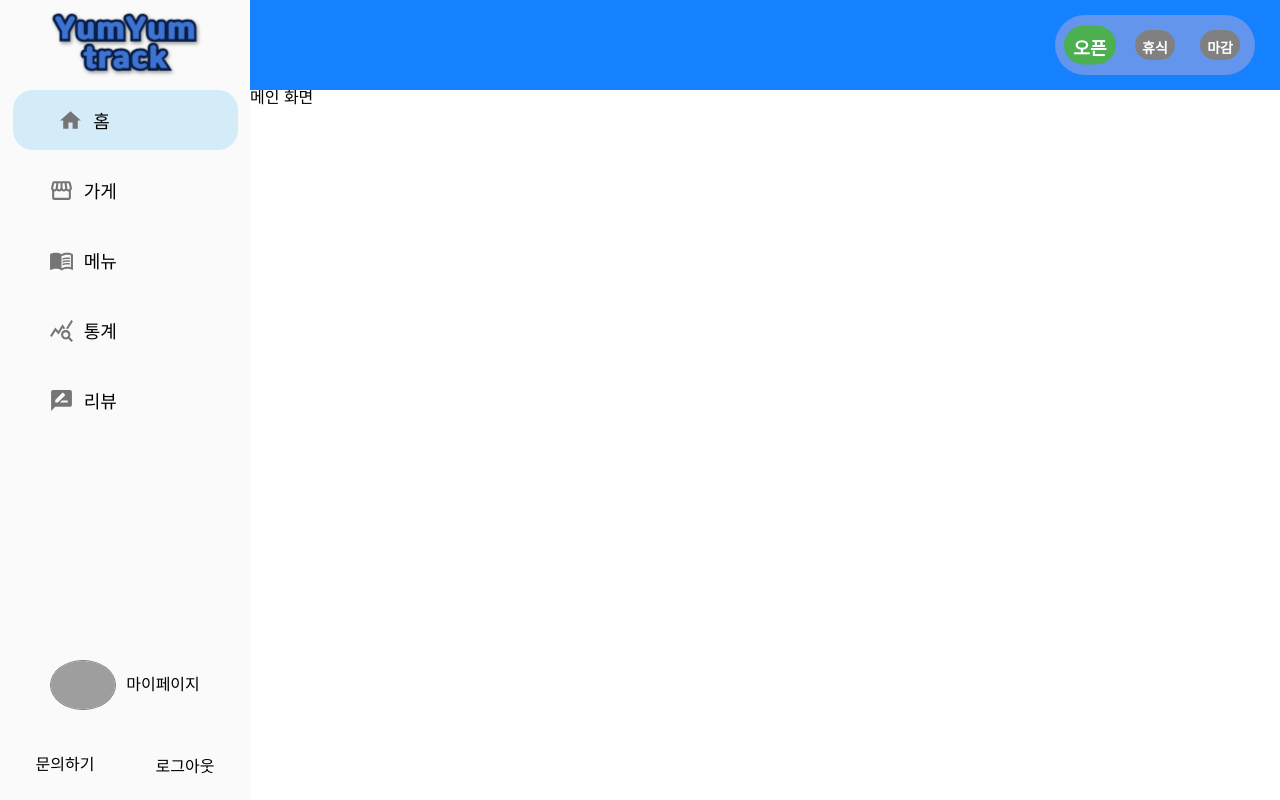
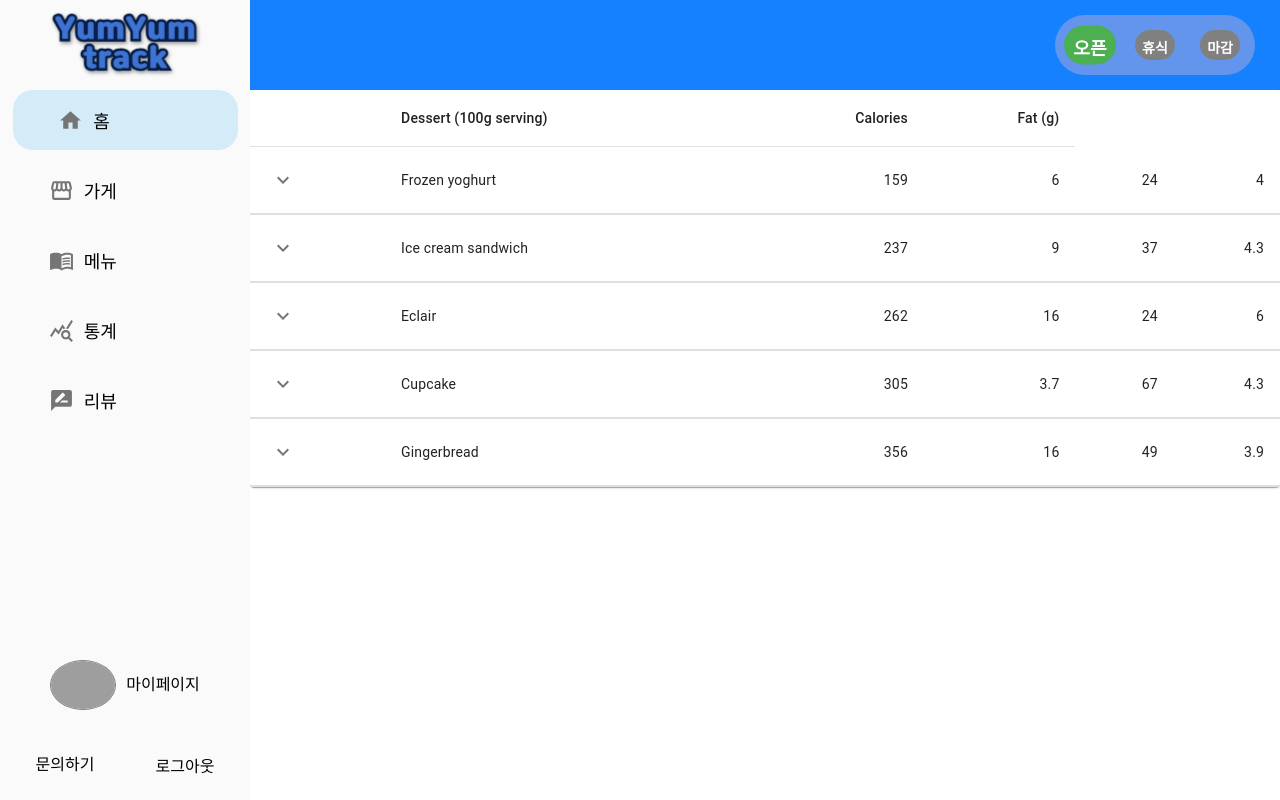
Before and after one commit to hiy0ung/yumyum_web, a React (Create React App) app in the folder yumyum_front/: page /main in a window 1280 px wide. Built offline with nearby package versions, Linux system fonts and the light colour scheme; grey boxes are pictures that could not be loaded; a web font is replaced by a local one.

Commit message:
20241227 csy

```diff
--- a/yumyum_front/src/App.tsx
+++ b/yumyum_front/src/App.tsx
@@ -35,11 +35,6 @@ import MypageUpdate from "./views/MyPage/MypageUpdate";
 
 
 function App() {
-    const location = useLocation();
-    const token = "token";
-    useEffect(() => {
-        console.log("토큰 검사 : " + token);
-    }, [location.pathname]);
     return (
         <>
             <div css={css.wrap}>
--- a/yumyum_front/src/views/Main/Main.tsx
+++ b/yumyum_front/src/views/Main/Main.tsx
@@ -1,10 +1,11 @@
 /** @jsxImportSource @emotion/react */
 import React from 'react';
+import Order from '../Order/Order';
 
 const Main = () => {
     return (
         <>
-            메인 화면
+            <Order />
         </>
     );
 };
--- /dev/null
+++ b/yumyum_front/src/views/Order/Order.tsx
@@ -0,0 +1,140 @@
+/** @jsxImportSource @emotion/react */
+import * as React from 'react';
+import * as css from "./Style";
+import Box from '@mui/material/Box';
+import Collapse from '@mui/material/Collapse';
+import IconButton from '@mui/material/IconButton';
+import Table from '@mui/material/Table';
+import TableBody from '@mui/material/TableBody';
+import TableCell from '@mui/material/TableCell';
+import TableContainer from '@mui/material/TableContainer';
+import TableHead from '@mui/material/TableHead';
+import TableRow from '@mui/material/TableRow';
+import Typography from '@mui/material/Typography';
+import Paper from '@mui/material/Paper';
+import KeyboardArrowDownIcon from '@mui/icons-material/KeyboardArrowDown';
+import KeyboardArrowUpIcon from '@mui/icons-material/KeyboardArrowUp';
+
+function createData(
+  name: string,
+  calories: number,
+  fat: number,
+  carbs: number,
+  protein: number,
+  price: number,
+) {
+  return {
+    name,
+    calories,
+    fat,
+    carbs,
+    protein,
+    price,
+    history: [
+      {
+        date: '2020-01-05',
+        customerId: '11091700',
+        amount: 3,
+      },
+      {
+        date: '2020-01-02',
+        customerId: 'Anonymous',
+        amount: 1,
+      },
+    ],
+  };
+}
+
+function Row(props: { row: ReturnType<typeof createData> }) {
+  const { row } = props;
+  const [open, setOpen] = React.useState(false);
+
+  return (
+    <React.Fragment>
+      <TableRow sx={{ '& > *': { borderBottom: 'unset' } }}>
+        <TableCell>
+          <IconButton
+            aria-label="expand row"
+            size="small"
+            onClick={() => setOpen(!open)}
+          >
+            {open ? <KeyboardArrowUpIcon /> : <KeyboardArrowDownIcon />}
+          </IconButton>
+        </TableCell>
+        <TableCell component="th" scope="row">
+          {row.name}
+        </TableCell>
+        <TableCell align="right">{row.calories}</TableCell>
+        <TableCell align="right">{row.fat}</TableCell>
+        <TableCell align="right">{row.carbs}</TableCell>
+        <TableCell align="right">{row.protein}</TableCell>
+      </TableRow>
+      <TableRow>
+        <TableCell style={{ paddingBottom: 0, paddingTop: 0 }} colSpan={6}>
+          <Collapse in={open} timeout="auto" unmountOnExit>
+            <Box sx={{ margin: 1 }}>
+              <Typography variant="h6" gutterBottom component="div">
+                History
+              </Typography>
+              <Table size="small" aria-label="purchases">
+                <TableHead>
+                  <TableRow>
+                    <TableCell>Date</TableCell>
+                    <TableCell>Customer</TableCell>
+                    <TableCell align="right">Amount</TableCell>
+                    <TableCell align="right">Total price ($)</TableCell>
+                  </TableRow>
+                </TableHead>
+                <TableBody>
+                  {row.history.map((historyRow) => (
+                    <TableRow key={historyRow.date}>
+                      <TableCell component="th" scope="row">
+                        {historyRow.date}
+                      </TableCell>
+                      <TableCell>{historyRow.customerId}</TableCell>
+                      <TableCell align="right">{historyRow.amount}</TableCell>
+                      <TableCell align="right">
+                        {Math.round(historyRow.amount * row.price * 100) / 100}
+                      </TableCell>
+                    </TableRow>
+                  ))}
+                </TableBody>
+              </Table>
+            </Box>
+          </Collapse>
+        </TableCell>
+      </TableRow>
+    </React.Fragment>
+  );
+}
+const rows = [
+  createData('Frozen yoghurt', 159, 6.0, 24, 4.0, 3.99),
+  createData('Ice cream sandwich', 237, 9.0, 37, 4.3, 4.99),
+  createData('Eclair', 262, 16.0, 24, 6.0, 3.79),
+  createData('Cupcake', 305, 3.7, 67, 4.3, 2.5),
+  createData('Gingerbread', 356, 16.0, 49, 3.9, 1.5),
+];
+
+export default function CollapsibleTable() {
+  return (
+    <Box css={css.orderTable}>
+    <TableContainer component={Paper}>
+      <Table aria-label="collapsible table">
+        <TableHead>
+          <TableRow>
+            <TableCell />
+            <TableCell>Dessert (100g serving)</TableCell>
+            <TableCell align="right">Calories</TableCell>
+            <TableCell align="right">Fat&nbsp;(g)</TableCell>
+          </TableRow>
+        </TableHead>
+        <TableBody>
+          {rows.map((row) => (
+            <Row key={row.name} row={row} />
+          ))}
+        </TableBody>
+      </Table>
+    </TableContainer>
+    </Box>
+  );
+}
--- /dev/null
+++ b/yumyum_front/src/views/Order/Style.ts
@@ -0,0 +1,4 @@
+import { css } from "@emotion/react";
+
+export const orderTable = css `
+`;
--- a/yumyum_front/src/views/StoreManagement/Style.ts
+++ /dev/null
@@ -1 +0,0 @@
-import {css} from "@emotion/react";
```
Also changed, not shown: yumyum_front/src/views/StoreManagement/StoreManagement.tsx (deleted, +0 -12 lines).
